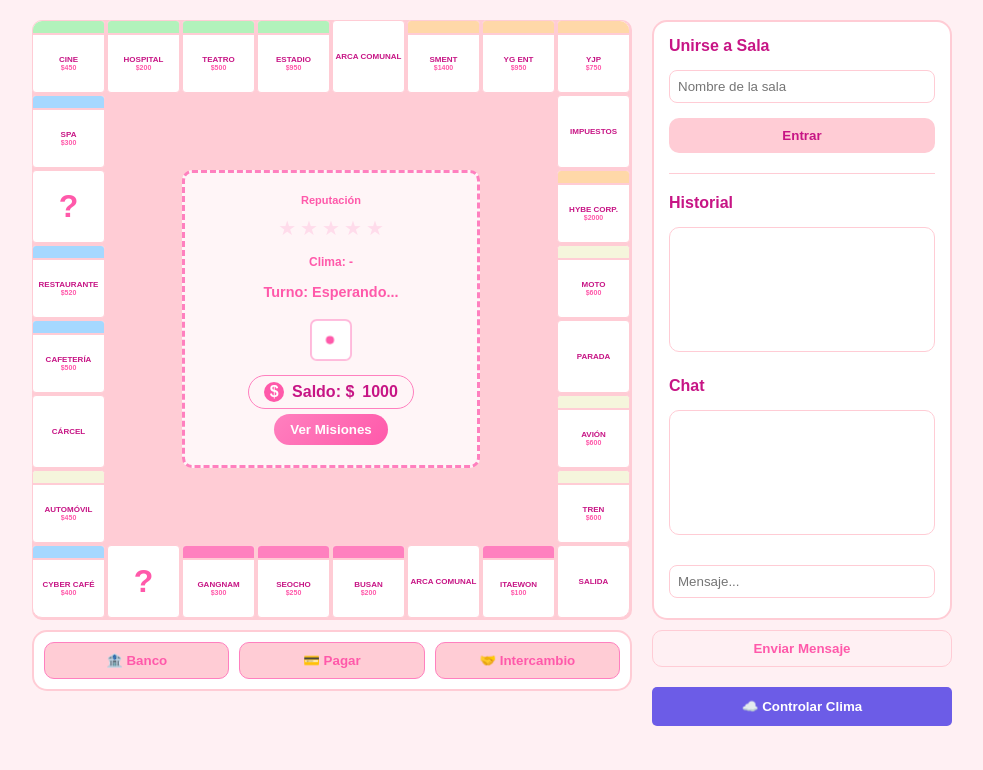
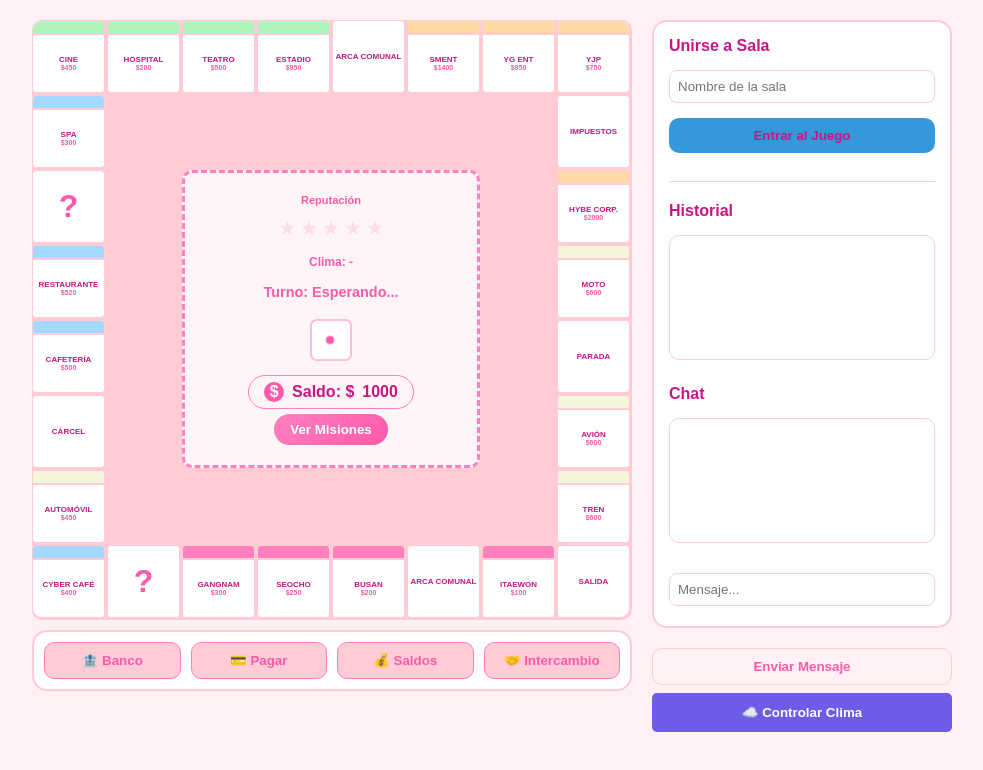
Before and after one commit to seojjxng/monopolovingher, a plain HTML site: page index.html in a window 1280 px wide. Shown: the whole page, without its empty margins (148-1131 px from the left). Drawn offline with Linux system fonts and the light colour scheme.

Commit message:
Update index.html

```diff
--- a/index.html
+++ b/index.html
@@ -4,6 +4,11 @@
     <meta charset="UTF-8">
     <title>Monopoly Naeun Town</title>
     <link rel="stylesheet" href="style.css">
+    <style>
+        .sidebar { display: flex; flex-direction: column; height: 100%; }
+        .panel { display: flex; flex-direction: column; flex-grow: 1; overflow: hidden; }
+        .scroll-box { flex-grow: 1; overflow-y: auto; min-height: 100px; }
+    </style>
 </head>
 <body>
 
@@ -85,6 +90,7 @@
             <div class="actions-bar">
                 <button class="btn-action" onclick="window.abrirBanco()">🏦 Banco</button>
                 <button class="btn-action" onclick="window.abrirPagar()">💳 Pagar</button>
+                <button class="btn-action" onclick="window.abrirverSaldos()">💰 Saldos</button>
                 <button class="btn-action" onclick="window.abrirIntercambio()">🤝 Intercambio</button>
             </div>
         </div>
@@ -95,7 +101,8 @@
             <div class="panel">
                 <strong>Unirse a Sala</strong>
                 <input type="text" id="sala-id" class="input-field" placeholder="Nombre de la sala">
-                <button class="btn-sidebar" onclick="window.verificarSala()">Entrar</button>
+                <button class="btn-sidebar" style="background: #3498db; margin-bottom: 8px; width: 100%; padding: 10px;" onclick="window.validarYConectar()">Entrar al Juego</button>
+
                 <hr style="border:0; border-top:1px solid #ffccd5; margin:10px 0;">
                 <strong>Historial</strong>
                 <div id="game-log" class="scroll-box"></div>
@@ -103,20 +110,17 @@
                 <div id="chat-log" class="scroll-box"></div>
                 <input type="text" id="chat-msg" class="input-field" placeholder="Mensaje...">
             </div>
-            <div class="actions-wrapper" style="width: 100%;">
+
+            <div class="actions-wrapper" style="width: 100%; margin-top: 10px; display: flex; flex-direction: column; gap: 8px;">
                 <button class="btn-action" style="width: 100%;" onclick="window.enviarMensaje()">Enviar Mensaje</button>
-            </div>
+                <button class="btn-sidebar" style="width: 100%; padding: 12px; background: #6c5ce7; color: white; border: none; cursor: pointer; border-radius: 5px;"
+                        onclick="window.tomarControlClima()">☁️ Controlar Clima</button>
             </div>
 
             <div class="btn-container-exterior" style="margin-top: 10px;">
-            <button id="btn-iniciar-partida" class="btn-sidebar" style="width: 100%; padding: 12px; background: #27ae60; color: white; border: none; cursor: pointer; border-radius: 5px; margin-bottom: 8px; display: none;"
-                    onclick="window.iniciarPartida()">
-                ▶️ Iniciar Partida
-            </button>
-            <button class="btn-sidebar" style="width: 100%; padding: 12px; background: #6c5ce7; color: white; border: none; cursor: pointer; border-radius: 5px;"
-                    onclick="window.tomarControlClima()">
-                ☁️ Controlar Clima
-            </button>
+                <button id="btn-iniciar-partida" class="btn-sidebar" style="width: 100%; padding: 12px; background: #27ae60; color: white; border: none; cursor: pointer; border-radius: 5px; display: none;"
+                        onclick="window.iniciarPartida()">▶️ Iniciar Partida</button>
+            </div>
         </div>
     </div>
 </div>
```
Lines whose indentation alone changed are shown as unchanged.
